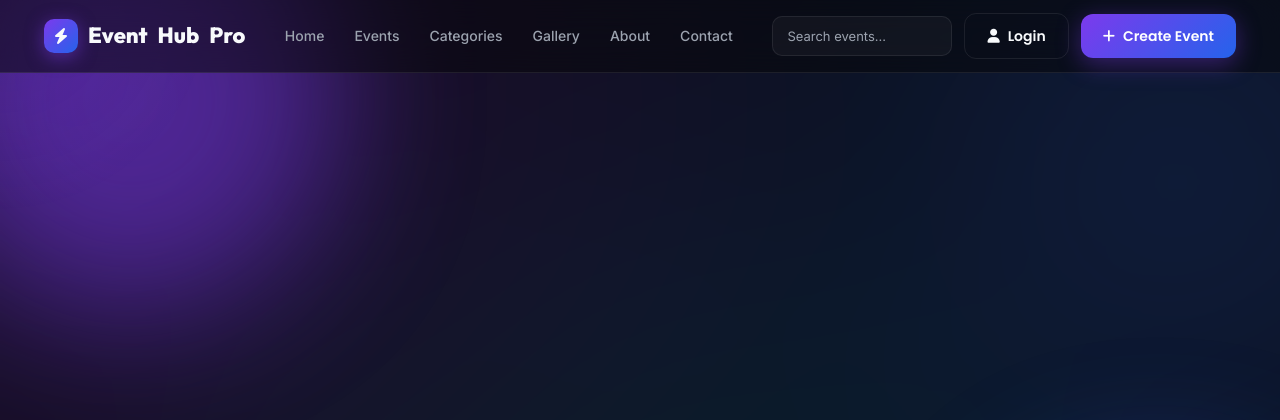
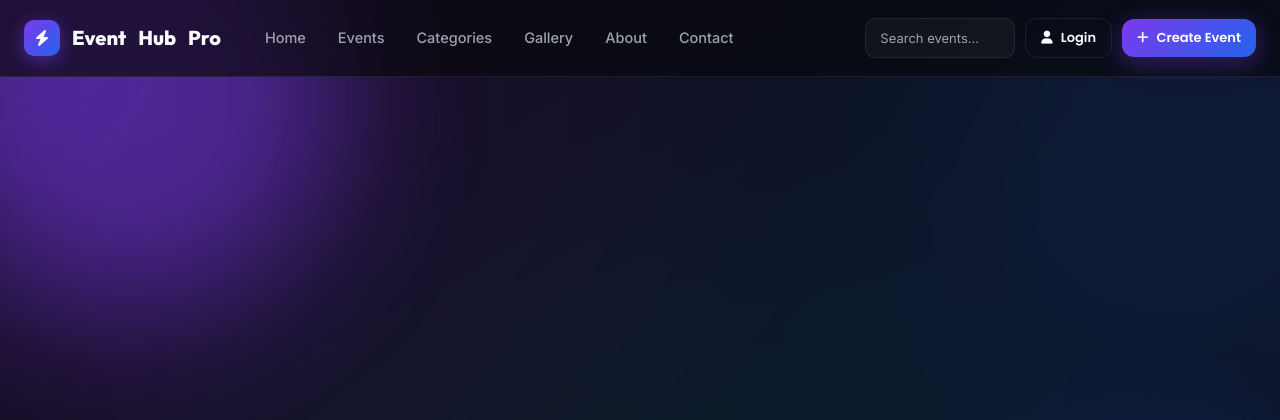
Before and after one commit to Archit-Stack428/Event-Management, a PHP site: page /header.php in a window 1280 px wide. Shown: the top 420 px of the page. Run offline with PHP 8.4, Linux system fonts and the light colour scheme; some libraries are stand-ins or nearby versions.

Commit message:
Expand navbar and section spacing, fix logo separation and close inner container div

```diff
--- a/assets/css/eventhub-pro.css
+++ b/assets/css/eventhub-pro.css
@@ -55,21 +55,96 @@ img { max-width: 100%; display: block; }
 .eh-nav {
   position: fixed; top: 0; left: 0; right: 0; z-index: 1000;
   backdrop-filter: blur(20px); -webkit-backdrop-filter: blur(20px);
-  background: rgba(9,9,11,0.55); border-bottom: 1px solid var(--eh-border);
+  background: rgba(9,9,11,0.65); border-bottom: 1px solid var(--eh-border);
   transition: background .4s, border-color .4s;
 }
-.eh-nav-inner { display: flex; align-items: center; justify-content: space-between; height: 72px; }
-.eh-logo { font-family: var(--eh-heading); font-weight: 800; font-size: 22px; display: flex; align-items: center; gap: 10px; }
-.eh-logo-badge { width: 34px; height: 34px; border-radius: 10px; background: var(--eh-gradient); display: grid; place-items: center; font-size: 16px; box-shadow: 0 4px 18px rgba(124,58,237,0.5); }
-.eh-nav-links { display: flex; gap: 30px; align-items: center; }
-.eh-nav-links a { font-size: 14px; color: var(--eh-muted); font-weight: 500; transition: color .25s; position: relative; }
+.eh-nav .container-max {
+  max-width: 1480px;
+  padding: 0 36px;
+  width: 100%;
+}
+.eh-nav-inner {
+  display: flex;
+  align-items: center;
+  justify-content: space-between;
+  height: 76px;
+  gap: 36px;
+}
+.eh-logo {
+  font-family: var(--eh-heading);
+  font-weight: 800;
+  font-size: 22px;
+  display: flex;
+  align-items: center;
+  gap: 12px;
+  flex-shrink: 0;
+  margin-right: 28px;
+}
+.eh-logo-badge {
+  width: 36px;
+  height: 36px;
+  border-radius: 10px;
+  background: var(--eh-gradient);
+  display: grid;
+  place-items: center;
+  font-size: 16px;
+  box-shadow: 0 4px 18px rgba(124,58,237,0.5);
+}
+.eh-nav-links {
+  display: flex;
+  gap: 34px;
+  align-items: center;
+  flex-shrink: 0;
+}
+.eh-nav-links a {
+  font-size: 14.5px;
+  color: var(--eh-muted);
+  font-weight: 500;
+  transition: color .25s, transform .2s;
+  position: relative;
+  padding: 6px 4px;
+  white-space: nowrap;
+}
 .eh-nav-links a:hover { color: var(--eh-text); }
 .eh-nav-links a::after { content:''; position:absolute; left:0; bottom:-4px; width:0; height:2px; background:var(--eh-gradient); border-radius:2px; transition:width .3s; }
 .eh-nav-links a:hover::after { width:100%; }
-.eh-nav-actions { display: flex; align-items: center; gap: 12px; }
-.eh-search { background: var(--eh-surface); border: 1px solid var(--eh-border); color: var(--eh-text); padding: 9px 14px; border-radius: 10px; font-size: 13px; width: 180px; outline: none; }
+.eh-nav-actions {
+  display: flex;
+  align-items: center;
+  gap: 14px;
+  flex-shrink: 0;
+  margin-left: auto;
+}
+.eh-search {
+  background: var(--eh-surface);
+  border: 1px solid var(--eh-border);
+  color: var(--eh-text);
+  padding: 9px 14px;
+  border-radius: 10px;
+  font-size: 13px;
+  width: 170px;
+  outline: none;
+  transition: width .3s, border-color .3s;
+}
+.eh-search:focus {
+  width: 200px;
+  border-color: var(--eh-accent);
+}
 .eh-search::placeholder { color: var(--eh-muted); }
-.eh-btn { font-family: var(--eh-btn); font-weight: 600; font-size: 14px; padding: 11px 22px; border-radius: 12px; border: none; cursor: pointer; display: inline-flex; align-items: center; gap: 8px; transition: transform .3s, box-shadow .3s, background .3s; }
+.eh-btn {
+  font-family: var(--eh-btn);
+  font-weight: 600;
+  font-size: 13.5px;
+  padding: 10px 20px;
+  border-radius: 12px;
+  border: none;
+  cursor: pointer;
+  display: inline-flex;
+  align-items: center;
+  gap: 8px;
+  transition: transform .3s, box-shadow .3s, background .3s;
+  white-space: nowrap;
+}
 .eh-btn:hover { transform: translateY(-2px); }
 .eh-btn-primary { background: var(--eh-gradient); color: #fff; box-shadow: 0 6px 24px rgba(124,58,237,0.4); }
 .eh-btn-primary:hover { box-shadow: 0 10px 34px rgba(124,58,237,0.55); }
@@ -113,14 +188,14 @@ img { max-width: 100%; display: block; }
 .eh-trusted-track span { font-family: var(--eh-heading); font-weight: 700; font-size: 22px; color: rgba(248,250,252,0.35); }
 
 /* ---------- Section base ---------- */
-.eh-section { padding: 100px 0; position: relative; }
-.eh-sec-head { text-align: center; max-width: 640px; margin: 0 auto 56px; }
-.eh-eyebrow { display: inline-block; font-size: 13px; letter-spacing: 2px; text-transform: uppercase; color: var(--eh-accent); margin-bottom: 12px; }
-.eh-sec-head h2 { font-size: clamp(30px, 4vw, 46px); margin-bottom: 14px; }
-.eh-sec-head p { color: var(--eh-muted); font-size: 16px; }
+.eh-section { padding: 110px 0; position: relative; }
+.eh-sec-head { text-align: center; max-width: 680px; margin: 0 auto 64px; }
+.eh-eyebrow { display: inline-block; font-size: 13px; letter-spacing: 2px; text-transform: uppercase; color: var(--eh-accent); margin-bottom: 14px; }
+.eh-sec-head h2 { font-size: clamp(32px, 4vw, 48px); margin-bottom: 16px; }
+.eh-sec-head p { color: var(--eh-muted); font-size: 16.5px; }
 
 /* ---------- Stats ---------- */
-.eh-stats { display: grid; grid-template-columns: repeat(4, 1fr); gap: 24px; }
+.eh-stats { display: grid; grid-template-columns: repeat(4, 1fr); gap: 28px; }
 .eh-stat { text-align: center; padding: 30px 20px; background: var(--eh-surface); border: 1px solid var(--eh-border); border-radius: var(--eh-radius); }
 .eh-stat .num { font-family: var(--eh-heading); font-size: 44px; font-weight: 700; background: var(--eh-gradient); -webkit-background-clip: text; background-clip: text; -webkit-text-fill-color: transparent; }
 .eh-stat .lbl { color: var(--eh-muted); margin-top: 6px; font-size: 14px; }
@@ -230,6 +305,20 @@ img { max-width: 100%; display: block; }
 [data-reveal].eh-in { opacity: 1; transform: translateY(0); }
 
 /* ---------- Responsive ---------- */
+@media (max-width: 1320px) {
+  .eh-nav .container-max { padding: 0 24px; }
+  .eh-nav-inner { gap: 24px; }
+  .eh-logo { margin-right: 16px; font-size: 20px; }
+  .eh-nav-links { gap: 24px; }
+  .eh-nav-actions { gap: 10px; }
+  .eh-search { width: 150px; }
+  .eh-btn { padding: 9px 15px; font-size: 13px; }
+}
+@media (max-width: 1120px) {
+  .eh-nav-links { gap: 18px; }
+  .eh-nav-links a { font-size: 13.5px; }
+  .eh-search { width: 130px; }
+}
 @media (max-width: 992px) {
   .eh-hero-grid { grid-template-columns: 1fr; gap: 80px; }
   .eh-dash { max-width: 460px; margin: 0 auto; }
--- a/header.php
+++ b/header.php
@@ -84,4 +84,5 @@ if (session_status() === PHP_SESSION_NONE) { session_start(); }
       <a class="eh-btn eh-btn-primary" href="<?php echo (isset($_SESSION['username']) && $_SESSION['username'] !== '') ? 'createevent.php' : 'login.php'; ?>"><i class="fas fa-plus"></i> Create Event</a>
       <button class="eh-nav-toggle" aria-label="Menu"><i class="fas fa-bars"></i></button>
     </div>
+  </div>
 </nav>
```
Also changed, not shown: assets/css/dashboard-pro.css (+6 -6 lines).
